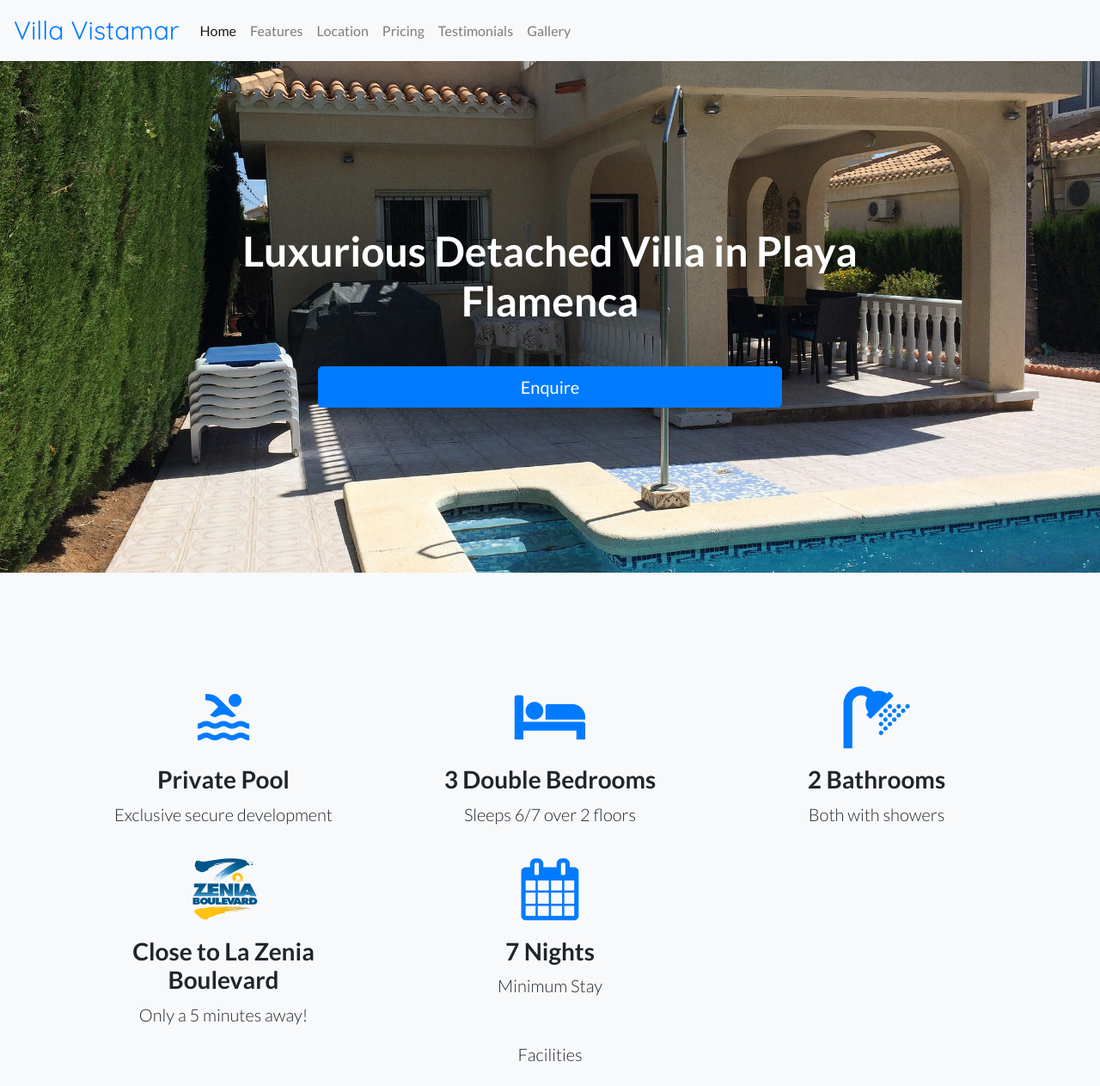
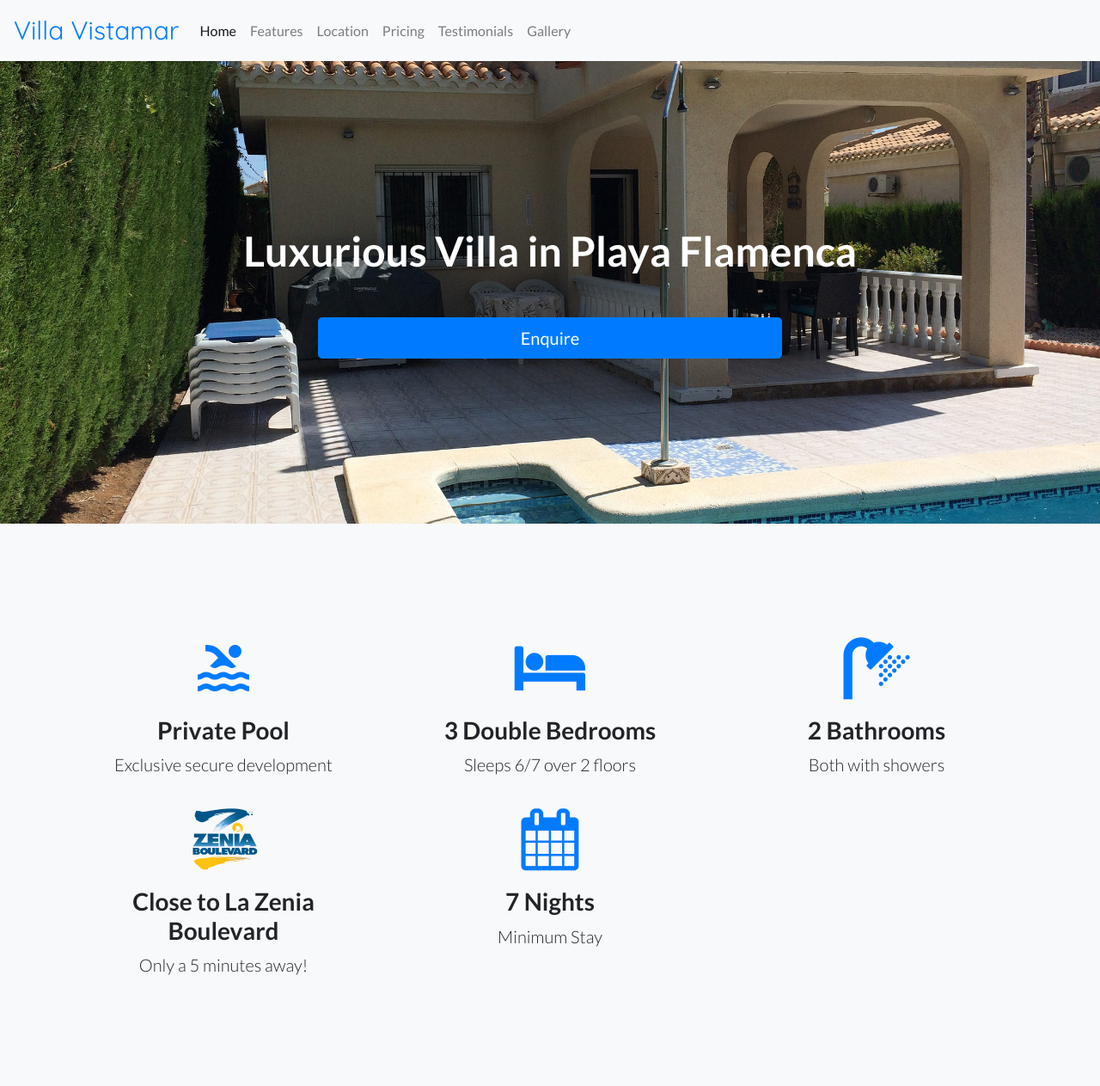
Before and after one commit to kevinfairclough/villa, a website: page index.html in a window 1280 px wide. Shown: the top 1263 px of the page at 86% size. Drawn offline with Linux system fonts and the light colour scheme; a web font is replaced by a local one.

Commit message:
Title + remove empty features

```diff
--- a/index.html
+++ b/index.html
@@ -94,7 +94,7 @@
     <div class="container">
       <div class="row">
         <div class="col-xl-9 mx-auto">
-          <h1 class="mb-5">Luxurious Detached Villa in Playa Flamenca</h1>
+          <h1 class="mb-5">Luxurious Villa in Playa Flamenca</h1>
         </div>
         <div class="col-md-6 mx-auto">
           <button type="submit" class="btn btn-block btn-lg btn-primary">Enquire</button>
@@ -166,10 +166,10 @@
     </div>
 
     <!--Ammenities List-->
-    <div class="container">
+    <!-- <div class="container">
       <p class="lead">Facilities</p>
 
-    </div>
+    </div> -->
   </section>
 
   <!-- Image Showcases -->
```
